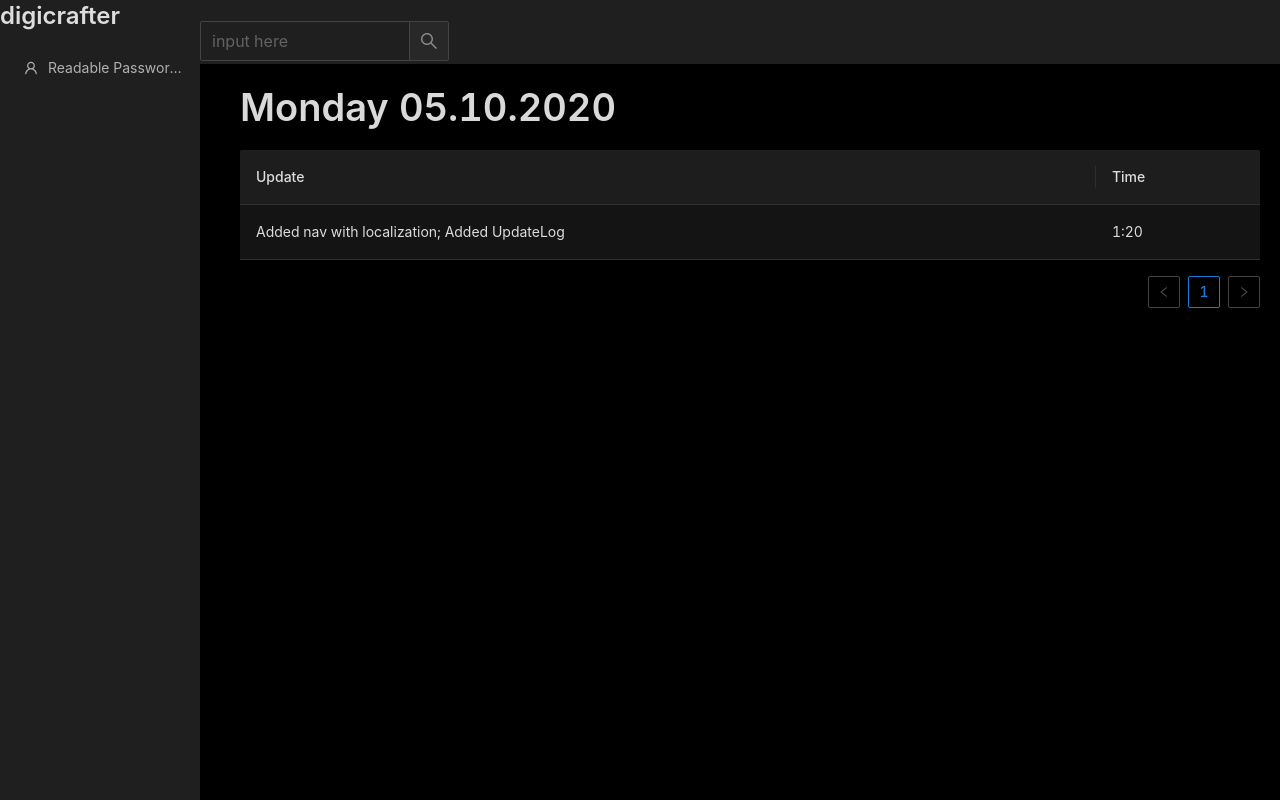
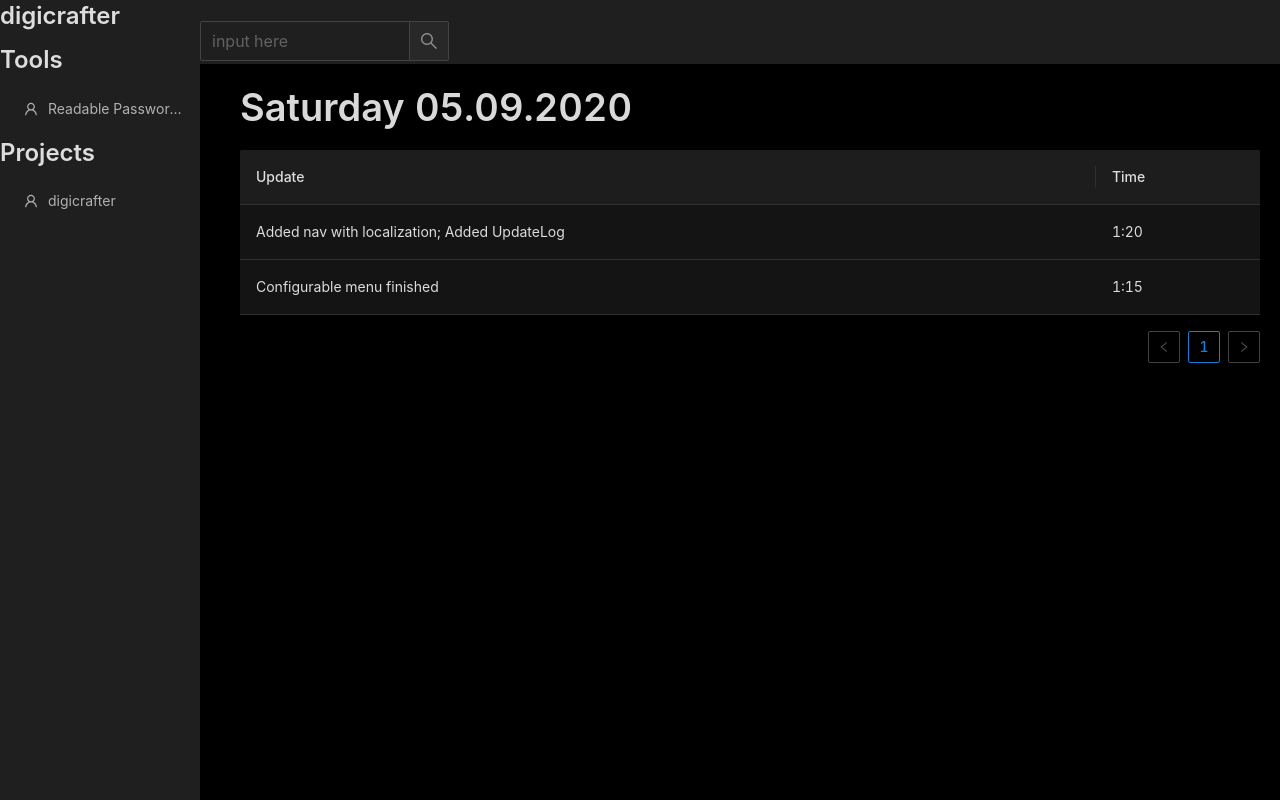
Before and after one commit to S0urcemaster/digicrafter, a React (Create React App) app: page /kontaktbase/ in a window 1280 px wide. Built offline with nearby package versions, Linux system fonts and the light colour scheme.

Commit message:
Configurable menu finished

```diff
--- a/src/App.tsx
+++ b/src/App.tsx
@@ -1,11 +1,10 @@
 import React, {useState} from 'react';
-import {Layout, Row, Col, Space, Button, AutoComplete, Input, Menu, Typography} from 'antd'
-import {Switch, Route, Link} from "react-router-dom";
+import {AutoComplete, Button, Col, Input, Layout, Menu, Row, Space, Typography} from 'antd'
+import {Link, Route, Switch} from "react-router-dom";
 import {UserOutlined} from '@ant-design/icons';
 import 'antd/dist/antd.dark.css'
 import './css/ant.css'
 import './App.css'
-import Edit from "./content/Edit";
 import Nav, {NavItem} from "./Nav"
 import UpdateLog from "./content/UpdateLog";
 
@@ -18,14 +17,26 @@ enum Theme {
 const {Header, Content, Sider} = Layout
 const {Title} = Typography
 
-function menuItems () {
-  const menuItems = []
+function menuItems (topic: any) {
+  const items =
+      <>
+        {Object.values(topic.items as NavItem).map((item) =>
+            <Menu.Item key={item.link} icon={<UserOutlined/>}>
+              {console.log(item.title)}
+              {item.title}
+            </Menu.Item>
+        )}
+      </>
+  return items
+}
 
-  return Object.values(Nav).map(item =>
-      <Menu.Item key={item.link} icon={<UserOutlined/>}>
-        {item.title}
-      </Menu.Item>)
-
+function menuTopics () {
+  return Object.values(Nav).map((topic) => (
+    <>
+      <Title level={3}>{topic.heading}</Title>
+      {menuItems(topic)}
+      </>
+  ))
     // for(let key in Nav) {
     //
     //   menuItems.push(
@@ -44,7 +55,7 @@ function App() {
         <Sider width={200}>
           <Link to="/"><Title level={3}>digicrafter</Title></Link>
           <Menu theme="dark" mode="inline" defaultSelectedKeys={['4']}>
-            {menuItems()}
+            {menuTopics()}
           </Menu>
         </Sider>
         <Layout>
--- a/src/Nav.ts
+++ b/src/Nav.ts
@@ -1,6 +1,13 @@
 import * as local from './local'
 
-const loc = local.en
+const {nav} = local.en
+
+export type NavSection = {
+    [key: string]: {
+        heading: string,
+        items: NavItem,
+    }
+}
 
 export type NavItem = {
     [key: string]: {
@@ -9,9 +16,22 @@ export type NavItem = {
     }
 }
 
-const Nav = {
-
-    passwordGenerator: {link: loc.nav.passwordGenerator.link, title: loc.nav.passwordGenerator.title}
+const Nav:NavSection = {
+    tools: {
+        heading: nav.tools.heading,
+        items: {
+            passwordGenerator: {
+                link: nav.tools.items.passwordGenerator.link,
+                title: nav.tools.items.passwordGenerator.title
+            },
+        }
+    },
+    projects: {
+        heading: nav.projects.heading,
+        items: {
+            digicrafter: {link: nav.projects.items.digicrafter.link, title: nav.projects.items.digicrafter.title}
+        }
+    }
 
 }
 
--- a/src/content/UpdateLog.tsx
+++ b/src/content/UpdateLog.tsx
@@ -7,14 +7,15 @@ const {Title} = Typography
 export default function UpdateLog () {
     return (
         <>
-            <Title level={1}>{format(new Date(2020, 9, 5), 'EEEE dd.LL.yyyy')}</Title>
+            <Title level={1}>{format(new Date('2020-09-05'), 'EEEE dd.LL.yyyy')}</Title>
             <Table
                 columns={[
                     {title: "Update", dataIndex: "update", key: "update"},
                     {title: "Time", dataIndex: "time", key: "time"}
                     ]}
                 dataSource={[
-                    {update: "Added nav with localization; Added UpdateLog", time: "1:20"}
+                    {key: "1", update: "Added nav with localization; Added UpdateLog", time: "1:20"},
+                    {key: "2", update: "Configurable menu finished", time: "1:15"},
                 ]}
             />
         </>
--- a/src/local.ts
+++ b/src/local.ts
@@ -1,15 +1,33 @@
 export const en = {
     nav: {
-        passwordGenerator: {
-            link: "password-generator",
-            title: "Readable Password Generator",
+        projects: {
+            heading: 'Projects',
+            items: {
+                digicrafter: {
+                    link: '/digicrafter',
+                    title: 'digicrafter',
+                },
+                kontakt: {
+                    link: '/kontakt',
+                    title: 'kontakt base'
+                }
+            }
+        },
+        tools: {
+            heading: 'Tools',
+            items: {
+                passwordGenerator: {
+                    link: "/password-generator",
+                    title: "Readable Password Generator",
+                }
+            }
         }
     }
 }
 export const de = {
     nav: {
         passwordGenerator: {
-            link: "password-generator",
+            link: "/password-generator",
             title: "Lesbare Passwörter Generator",
         }
     }
```
